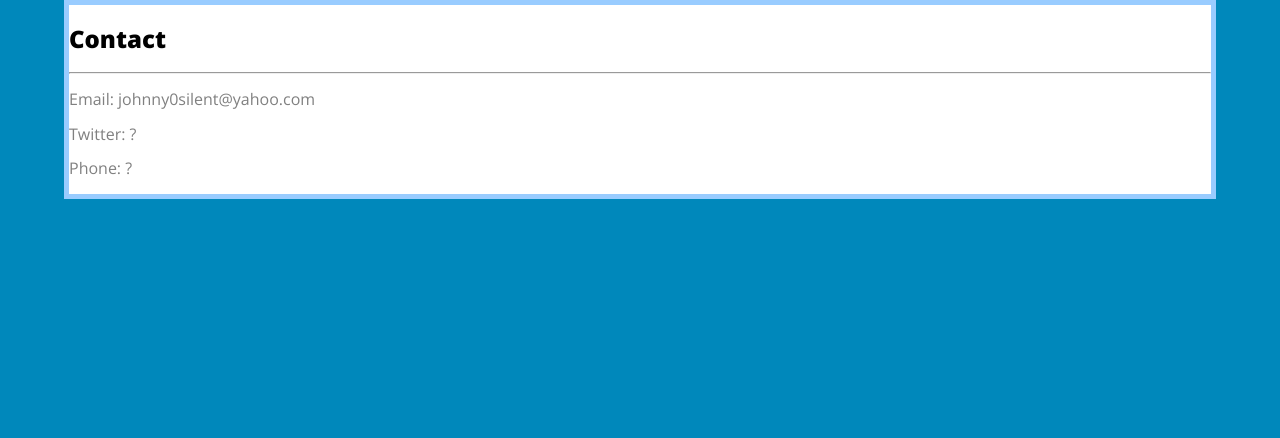
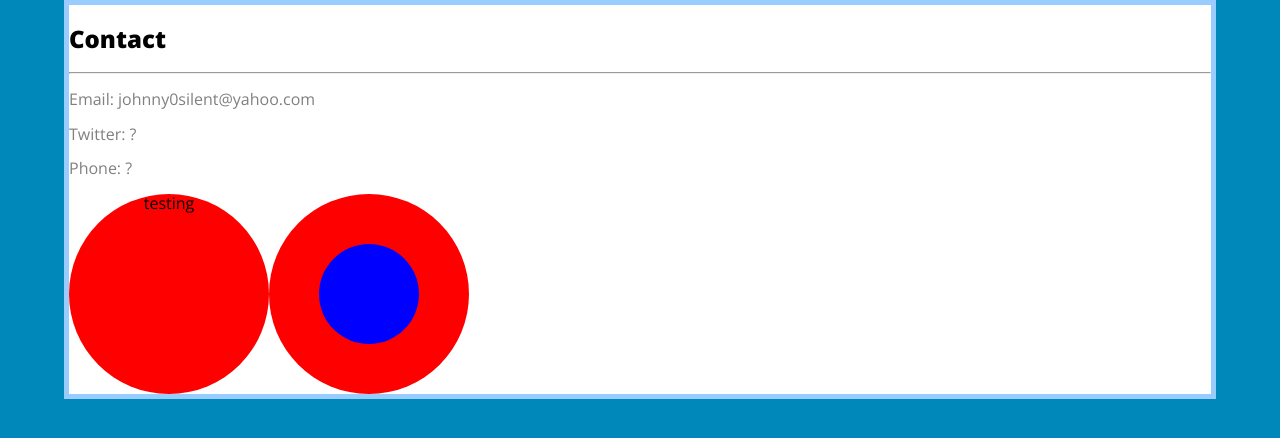
Before and after one commit to JohnnySilent/JohnnySilent.github.io, a PHP site: page /contact.html in a window 1280 px wide. Shown: the part 84-522 px from the top of the page. Run offline with PHP 8.4, Linux system fonts and the light colour scheme; some libraries are stand-ins or nearby versions.

Commit message:
fixed images path

```diff
--- a/contact.html
+++ b/contact.html
@@ -29,6 +29,8 @@
 				<p>Email: johnny0silent@yahoo.com</p>
 				<p>Twitter: ?</p>
 				<p>Phone: ?</p>
+				<div class="circle">testing</div>
+				<div class="circle"><div class="smallcir"></div></div>
 			</div>
 		</div>
 	</body>
--- a/myWorks/Works.html
+++ b/myWorks/Works.html
@@ -31,7 +31,7 @@
 			<ul class="projects">
 				<li>
 					<a href="Final AIM/index.html">
-						<img class="prev" src="../images/160by160.jpg">
+						<img class="prev" src="../images/small-thumb.jpg">
 						<p>Mock Site</p>
 					</a>
 				</li>
--- a/style.css
+++ b/style.css
@@ -145,8 +145,24 @@ h5{
 	margin-right: 50px;
 }
 
+.circle{
+	border-radius: 100%;
+	background: red;
+	width: 200px;
+	height: 200px;
+	text-align: center;
+	float: left;
+}
 
-
+.smallcir{
+	border-radius: 100%;
+	background: blue;
+	width: 100px;
+	height: 100px;
+	position: relative;
+	top: 25%;
+	left: 25%;
+}
 
 /* Desktop */
 @media (min-width: 760px){
```
Also changed, not shown: scripts/funks.js (+11 -1 lines).
